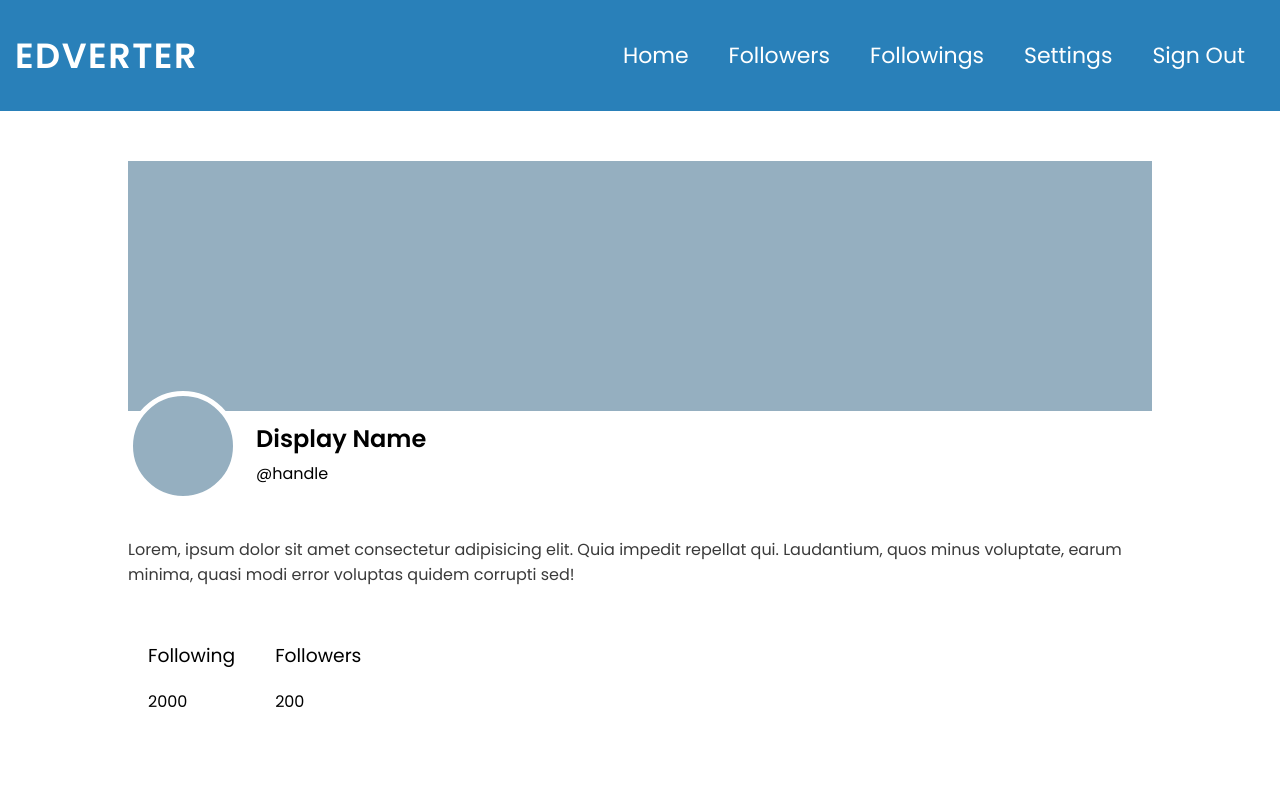
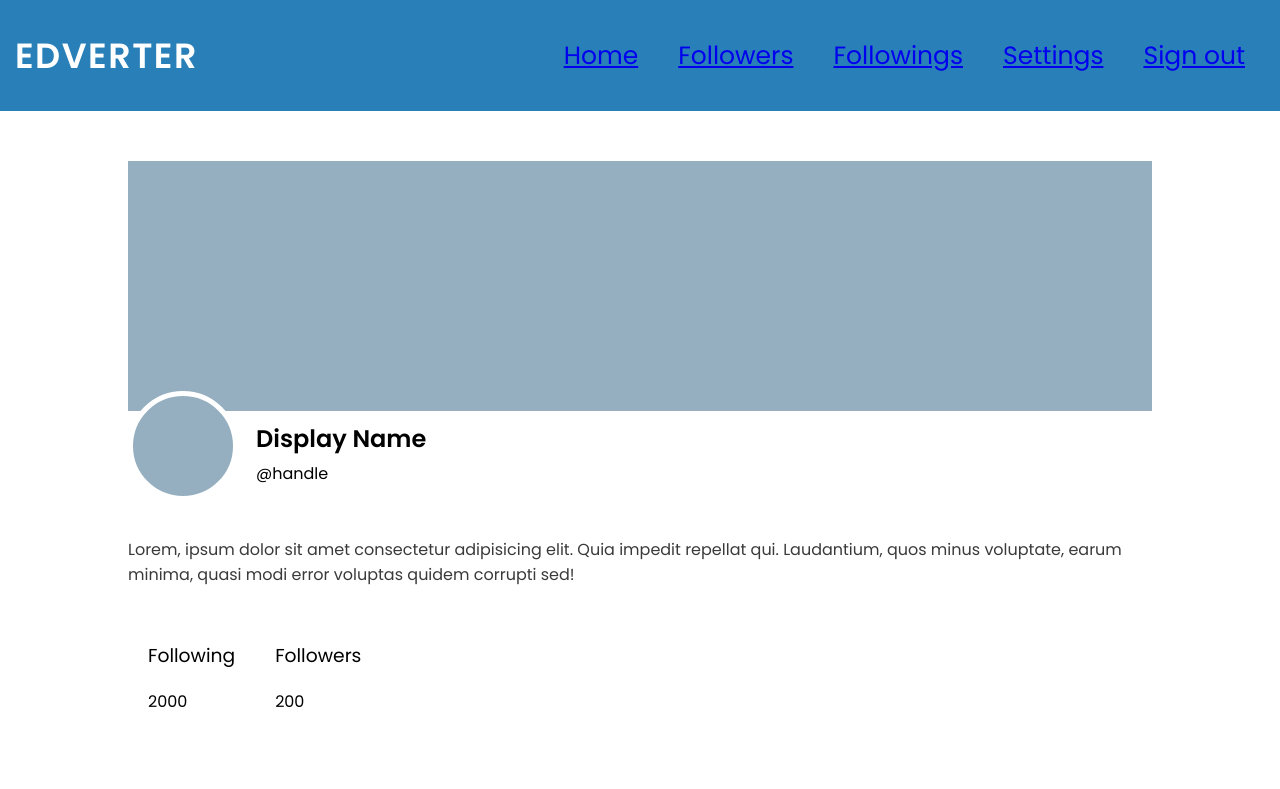
Before and after one commit to Uzmakh/edversityReact, a React (Vite) app in the folder day-04edversityTwitter/: page /1 in a window 1280 px wide. Shown: the top 789 px of the page. Built offline with nearby package versions, Linux system fonts and the light colour scheme.

Commit message:
Added Links

```diff
--- a/day-04edversityTwitter/src/components/Nav/index.jsx
+++ b/day-04edversityTwitter/src/components/Nav/index.jsx
@@ -1,15 +1,38 @@
 import classes from './index.module.css'
+import {Link} from 'react-router-dom'
 
 function Nav() {
+    const navLinks = [
+        {
+            placeholder: "Home",
+            path: "/home",
+        },
+        {
+            placeholder: "Followers",
+            path: "/home/followers",
+        },
+        {
+            placeholder: "Followings",
+            path: "/home/followings",
+        },
+        {
+            placeholder: "Settings",
+            path: "/setting",
+        },
+        {
+            placeholder: "Sign out",
+            path: "/",
+        },
+    ];
     return (
         <nav>
             <h1 className={classes.logo}>Edverter</h1>
             <ul className={classes.list_items}>
-                <li className={classes.list_item}>Home</li>
-                <li className={classes.list_item}>Followers</li>
-                <li className={classes.list_item}>Followings</li>
-                <li className={classes.list_item}>Settings</li>
-                <li className={classes.list_item}>Sign Out</li>
+          {navLinks.map((navlink, index) => (
+            <li className={classes.list_item} key={index}>
+              <Link to={navlink.path}>{navlink.placeholder}</Link>
+            </li>
+          ))}
             </ul>
         </nav>)
 }
--- a/day-04edversityTwitter/src/components/Nav/index.module.css
+++ b/day-04edversityTwitter/src/components/Nav/index.module.css
@@ -11,13 +11,19 @@ nav .logo{
     letter-spacing: 1.5px;
     font-size: 35px;
 }
-nav ul{
+nav .list_items{
     display: flex;
     justify-content: space-between;
     align-items: center;
- }
-nav ul li{
+
+    }
+nav .list_items .list_item{
    margin: 20px;
    list-style: none;
-   font-size: 22px;
+   font-size: 25px;
+
 }
+navLinks{
+  text-decoration: none;
+  color: #fff;
+}
```
